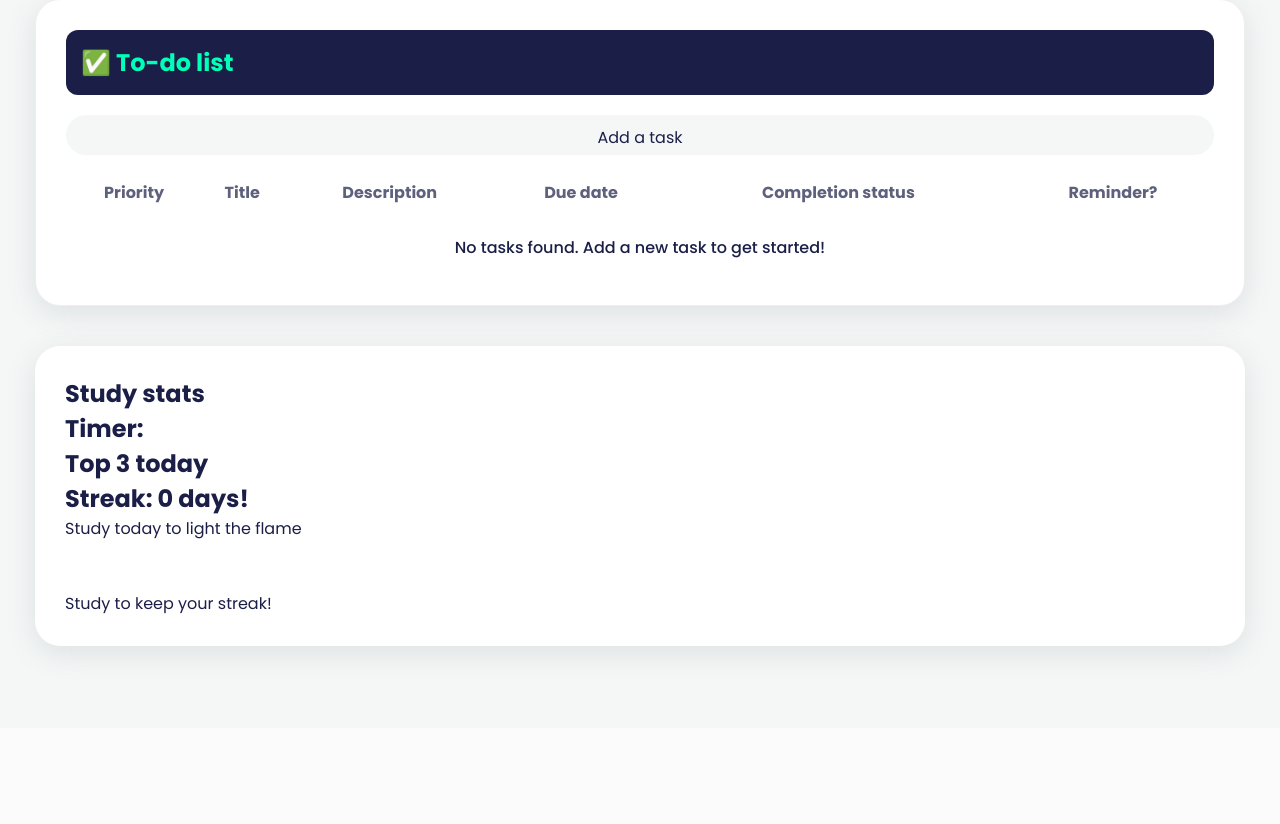
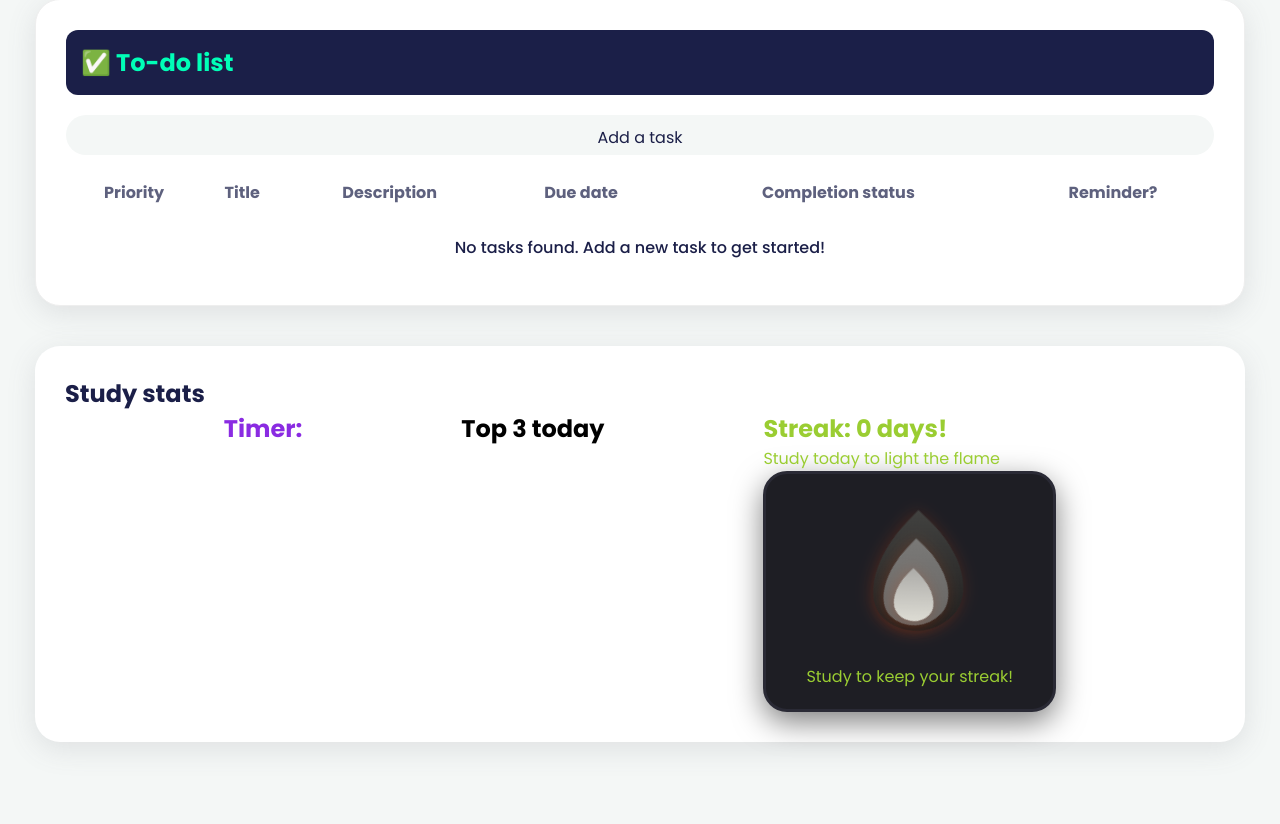
Before and after one commit to michaela357/orario-ATP3, a Flask app: page /dashboard in a window 1280 px wide. Shown: the part 905-1729 px from the top of the page. Before the commit the page ends 1568 px from the top, so only its background shows below. Run offline with Flask 3, Linux system fonts and the light colour scheme; the visitor is signed in with stand-in values (Sample User, id 1); data that the repository does not hold is empty; some libraries are stand-ins or nearby versions.

Commit message:
Add styling for animated flame for streak, as well as placeholder statistics widget styling

```diff
--- a/static/css/style.css
+++ b/static/css/style.css
@@ -1512,3 +1512,113 @@ circle {
     color: var(--accent-color1);
     transform: translateY(-2px);
 }
+
+/* --- STYLING FOR POMODORO WIDGET ON DASHBOARD --- */
+#pomodoro-info {
+    display: flex;
+    justify-content: space-evenly;
+}
+
+#time-left {
+    color: blueviolet;
+}
+
+#top-3-leaderboard {
+    color: black;
+}
+
+#streak-length {
+    color: yellowgreen;
+}
+
+/* ---STREAK FIRE STYLING --- */
+.fire-container {
+    position: relative;
+    width: 100px;
+    height: 120px;
+    animation: float 3s ease-in-out infinite;
+}
+
+/* teardrop shape flame */
+.flame {
+    position: absolute;
+    bottom: 0;
+    left: 50%;
+    border-radius: 0% 100% 60% 60% / 0% 60% 60% 100%;
+    transform-origin: 30% 70%;
+    filter: drop-shadow(0 2px 8px rgba(255, 69, 0, 0.2));
+}
+
+.flame.outer {
+    width: 100px;
+    height: 100px;
+    background: linear-gradient(135deg, #ff4500, #ff6b00);
+    transform: translateX(-50%) rotate(45deg);
+    animation: flame-smooth 1.8s cubic-bezier(0.45, 0, 0.55, 1) infinite alternate;
+}
+
+.flame.inner {
+    width: 72px;
+    height: 72px;
+    background: linear-gradient(135deg, #ff9000, #ffa500);
+    transform: translateX(-50%) rotate(45deg);
+    animation: flame-smooth 1.4s cubic-bezier(0.45, 0, 0.55, 1) infinite alternate-reverse;
+}
+
+.flame.core {
+    width: 44px;
+    height: 44px;
+    background: linear-gradient(135deg, #ffeb3b, #fff176);
+    transform: translateX(-50%) rotate(45deg);
+    animation: flame-smooth 1s cubic-bezier(0.45, 0, 0.55, 1) infinite alternate;
+}
+
+@keyframes flame-smooth {
+    0% {
+    transform: translateX(-50%) rotate(43deg) scale(0.96, 1.04);
+    }
+    100% {
+    transform: translateX(-50%) rotate(47deg) scale(1.04, 0.96);
+    }
+}
+
+@keyframes float {
+    0%, 100% { transform: translateY(0); }
+    50% { transform: translateY(-6px); }
+}
+
+.streak-widget {
+    display: flex;
+    flex-direction: column;
+    align-items: center;
+    background: #1e1e24;
+    padding: 20px 40px;
+    border-radius: 24px;
+    box-shadow: 0 10px 30px rgba(0,0,0,0.5);
+    border: 3px solid #2a2a35;
+}
+
+/* dead streak styling */
+.flame.outer.dead {
+    width: 100px;
+    height: 100px;
+    background: linear-gradient(135deg, #424240, #171717);
+    transform: translateX(-50%) rotate(45deg);
+    animation: flame-smooth 1.8s cubic-bezier(0.45, 0, 0.55, 1) infinite alternate;
+}
+
+.flame.inner.dead {
+    width: 72px;
+    height: 72px;
+    background: linear-gradient(135deg, #7a7977, #636260);
+    transform: translateX(-50%) rotate(45deg);
+    animation: flame-smooth 1.4s cubic-bezier(0.45, 0, 0.55, 1) infinite alternate-reverse;
+}
+
+.flame.core.dead {
+    width: 44px;
+    height: 44px;
+    background: linear-gradient(135deg, #acaba8, #e5e4db);
+    transform: translateX(-50%) rotate(45deg);
+    animation: flame-smooth 1s cubic-bezier(0.45, 0, 0.55, 1) infinite alternate;
+}
```
